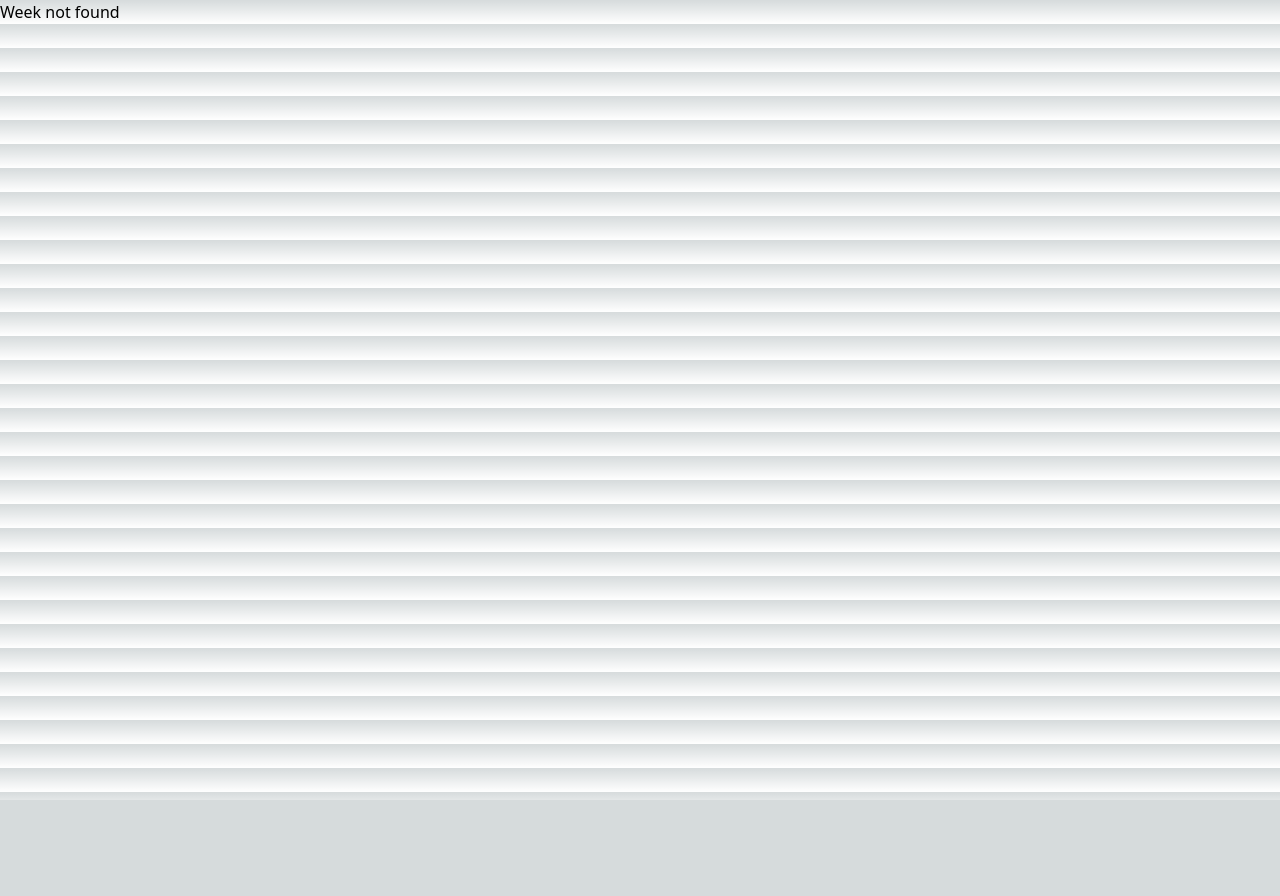
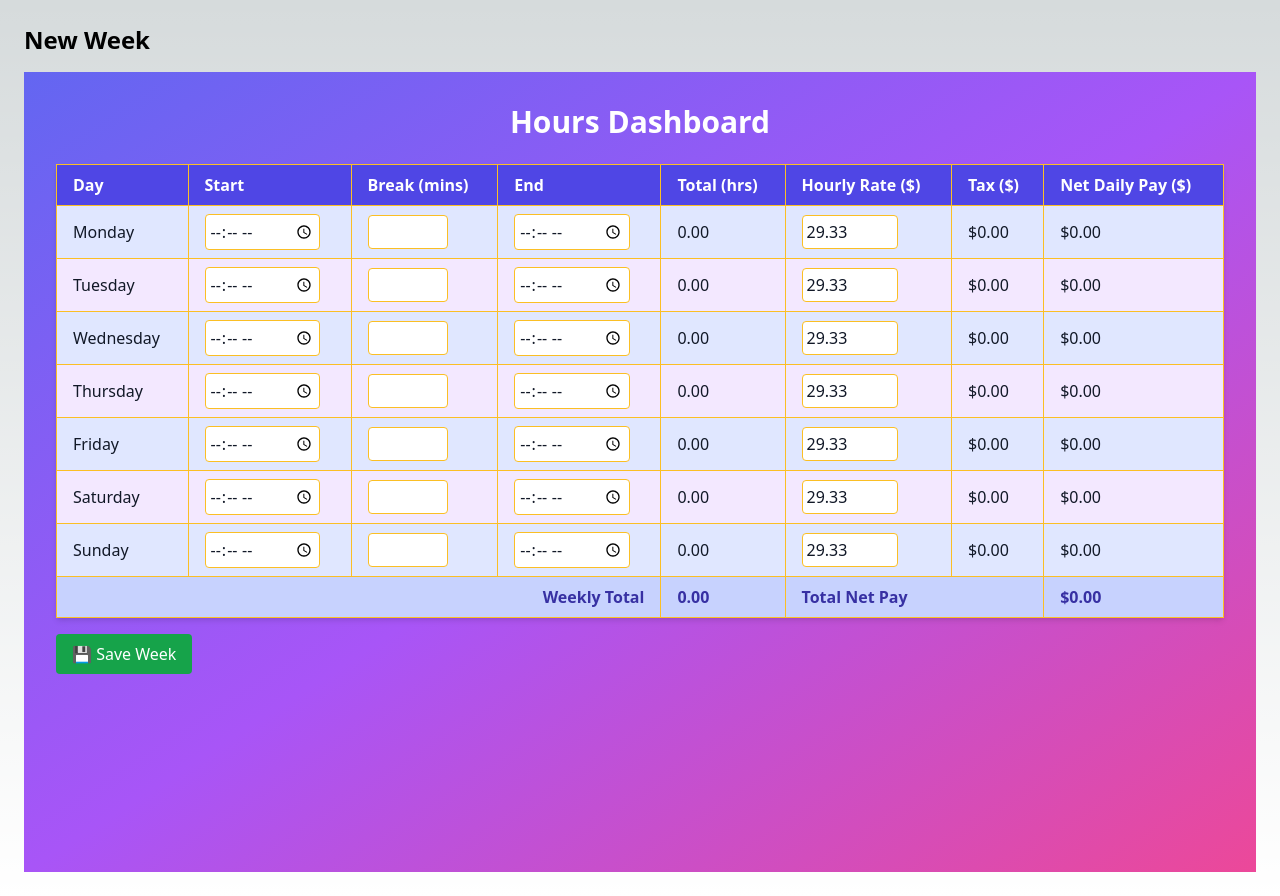
Before and after one commit to leethor92/time-tracker, a Next.js app: page /week/new in a window 1280 px wide. Before the commit this address had no page. Before the commit the page ends 800 px from the top, so only its background shows below. Built offline with nearby package versions, Linux system fonts and the light colour scheme.

Commit message:
added Save week button with stubbed data for now

```diff
--- a/babel.config.js
+++ /dev/null
@@ -1,8 +0,0 @@
-// babel.config.js
-module.exports = {
-    presets: [
-      '@babel/preset-env',   // Transpile modern JavaScript to support older environments
-      '@babel/preset-react', // Support JSX
-      '@babel/preset-typescript' // Support TypeScript
-    ],
-  };
--- a/components/HoursDashboard.tsx
+++ b/components/HoursDashboard.tsx
@@ -5,9 +5,10 @@ import { daysOfWeek } from "../utils/constants";
 
 interface HoursDashboardProps {
   weekData: WeekEntry;
+  onSave: (week: WeekEntry) => void;
 }
 
-export default function HoursDashboard({ weekData }: HoursDashboardProps) {
+export default function HoursDashboard({ weekData, onSave }: HoursDashboardProps) {
   const [hours, setHours] = useState<Record<string, DayEntry>>(weekData.hours);
   const [hourlyRates, setHourlyRates] = useState<Record<string, number>>(weekData.hourlyRates);
 
@@ -24,6 +25,10 @@ export default function HoursDashboard({ weekData }: HoursDashboardProps) {
   const handleRateChange = (day: string, value: string) => {
     const rate = parseFloat(value) || 0;
     setHourlyRates(prev => ({ ...prev, [day]: rate }));
+  };
+
+  const handleSaveClick = () => {
+    onSave(weekData);
   };
 
   const calculateTotal = (start: string, end: string, breakMinutes: number): number => {
@@ -116,6 +121,12 @@ export default function HoursDashboard({ weekData }: HoursDashboardProps) {
           </tr>
         </tbody>
       </table>
+      <button
+      onClick={handleSaveClick}
+      className="mt-4 bg-green-600 text-white px-4 py-2 rounded hover:bg-green-500"
+    >
+      💾 Save Week
+    </button>
     </div>
   );
 }
--- a/pages/week/[weekId].tsx
+++ b/pages/week/[weekId].tsx
@@ -1,31 +1,13 @@
 import React, { useEffect, useState } from 'react';
-import { useRouter } from 'next/router';
 import HoursDashboard from '../../components/HoursDashboard';
+import { WeekEntry } from '../../models/WeekModel'; // Assuming this is your WeekEntry type
 
 export default function WeekDetails() {
-  const router = useRouter();
-  const { weekId } = router.query;
+  // Local state to hold week data (hardcoded for now)
+  const [weekData, setWeekData] = useState<WeekEntry | null>(null);
 
-  // State to store the resolved weekId and the weekData
-  const [resolvedWeekId, setResolvedWeekId] = useState<string | undefined>(undefined);
-
-  // State to manage loading and data fetching
-  const [loading, setLoading] = useState<boolean>(true);
-
-  useEffect(() => {
-    // Check if the query has been populated and is a valid string
-    if (weekId && typeof weekId === 'string') {
-      setResolvedWeekId(weekId); // Set the resolved weekId
-      setLoading(false); // Mark loading as complete
-    }
-  }, [weekId]); // This will run again whenever `weekId` changes
-
-  if (loading) {
-    return <p>Loading...</p>;
-  }
-
-  // Sample weekly data
-  const weeklyData = [
+  // Hardcoded week data for demonstration
+  const weeklyData: WeekEntry[] = [
     {
       id: "1",
       weekStart: "2024-04-29",
@@ -36,7 +18,7 @@ export default function WeekDetails() {
         Thursday: { start: "", end: "", break: 0, total: 7 },
         Friday: { start: "", end: "", break: 0, total: 8 },
         Saturday: { start: "", end: "", break: 0, total: 0 },
-        Sunday: { start: "", end: "", break: 0, total: 0 }
+        Sunday: { start: "", end: "", break: 0, total: 0 },
       },
       hourlyRates: {
         Monday: 30,
@@ -58,7 +40,7 @@ export default function WeekDetails() {
         Thursday: { start: "", end: "", break: 0, total: 7 },
         Friday: { start: "", end: "", break: 0, total: 8 },
         Saturday: { start: "", end: "", break: 0, total: 0 },
-        Sunday: { start: "", end: "", break: 0, total: 0 }
+        Sunday: { start: "", end: "", break: 0, total: 0 },
       },
       hourlyRates: {
         Monday: 30,
@@ -72,15 +54,30 @@ export default function WeekDetails() {
     },
   ];
 
-  // Find the week data by id (or other unique identifier)
-  const weekData = weeklyData.find((week) => week.id === resolvedWeekId);
+  // Simulate the selection of a week (for example, from a list of weeks)
+  useEffect(() => {
+    // Hardcoded for now, you can modify it as needed
+    const fetchedWeekData = weeklyData.find((week) => week.id === "1"); // You can replace with any logic to choose the week
+    if (fetchedWeekData) {
+      setWeekData(fetchedWeekData);
+    }
+  }, []);
 
-  if (!weekData) return <p>Week not found</p>;
+  // Handle saving updated week data
+  const handleSave = (updatedWeekData: WeekEntry) => {
+    setWeekData(updatedWeekData);
+    // For now, log it to the console. Later you can replace this with an API call to persist the data
+    console.log('Week data saved', updatedWeekData);
+  };
+
+  if (!weekData) {
+    return <p>Loading...</p>;
+  }
 
   return (
     <div className="p-6">
       <h1 className="text-2xl font-bold mb-4">Week Details: {weekData.weekStart}</h1>
-      <HoursDashboard weekData={weekData} />
+      <HoursDashboard weekData={weekData} onSave={handleSave} />
     </div>
   );
 }
--- /dev/null
+++ b/pages/week/new.tsx
@@ -0,0 +1,28 @@
+import React, { useState } from 'react';
+import { createEmptyWeek } from '../../models/WeekModel';
+import HoursDashboard from '../../components/HoursDashboard';
+
+export default function NewWeekPage() {
+  const today = new Date();
+  const monday = new Date(today);
+  monday.setDate(today.getDate() - today.getDay() + 1); // Get this week's Monday
+  const formattedMonday = monday.toISOString().split('T')[0];
+
+  const emptyWeek = createEmptyWeek(formattedMonday);
+
+  // Local state to hold the week data for saving
+  const [weekData, setWeekData] = useState(emptyWeek);
+
+  const handleSave = (updatedWeekData: typeof weekData) => {
+    setWeekData(updatedWeekData);
+    // Add logic to persist the data (e.g., API call, local storage, etc.)
+    console.log('Week data saved', updatedWeekData);
+  };
+
+  return (
+    <div className="p-6">
+      <h1 className="text-2xl font-bold mb-4">New Week</h1>
+      <HoursDashboard weekData={weekData} onSave={handleSave} />
+    </div>
+  );
+}
--- a/pages/weekly_dashboard.tsx
+++ b/pages/weekly_dashboard.tsx
@@ -54,12 +54,11 @@ export default function WeeklyDashboard() {
   return (
     <div className="p-6">
       <h1 className="text-2xl font-bold mb-4">Weekly Dashboard</h1>
-      <button
-        onClick={() => {}}
-        className="mb-6 bg-blue-600 text-white px-4 py-2 rounded hover:bg-blue-500"
-      >
-        ➕ Add New Week
-      </button>
+      <Link href="/week/new">
+        <button className="mb-6 bg-blue-600 text-white px-4 py-2 rounded hover:bg-blue-500">
+          ➕ Add New Week
+        </button>
+      </Link>
       <ul className="space-y-4">
         {weeklyData.map((week) => {
           const weeklyTotal = Object.values(week.hours).reduce(
```
